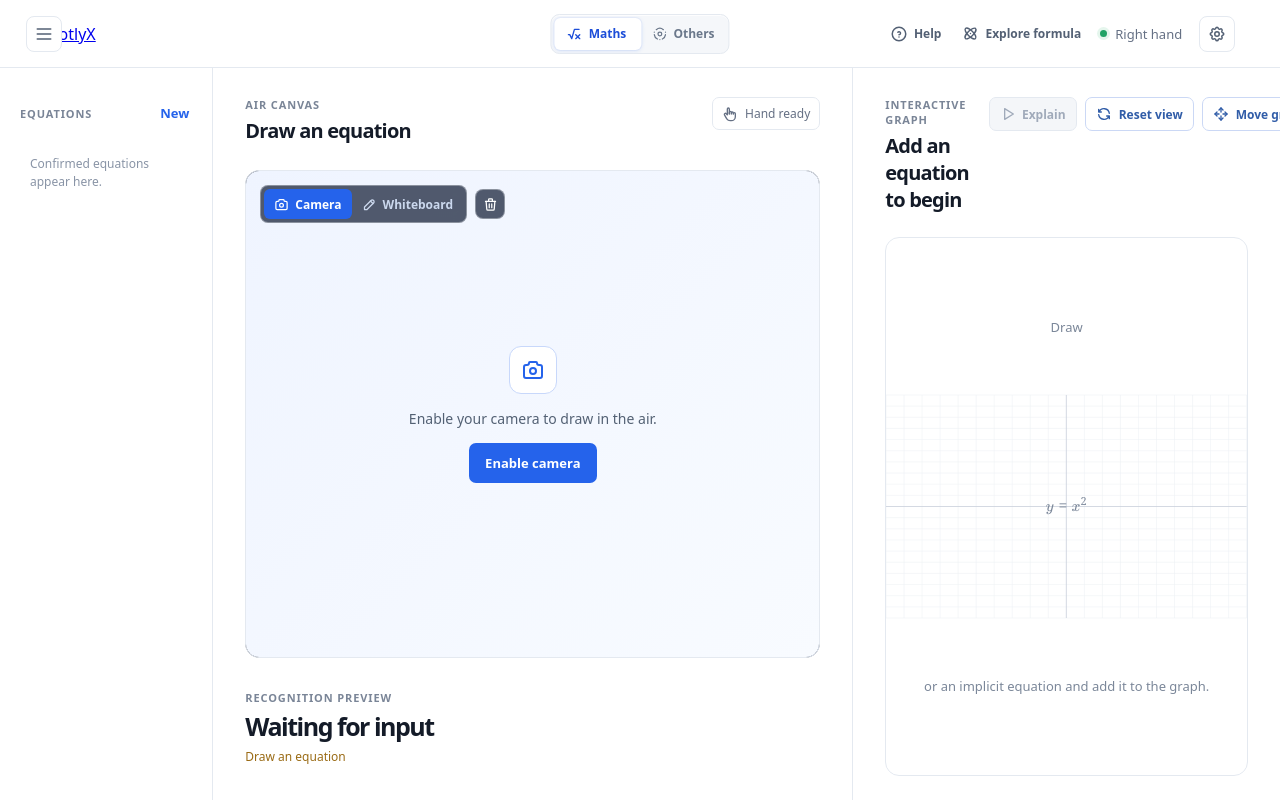
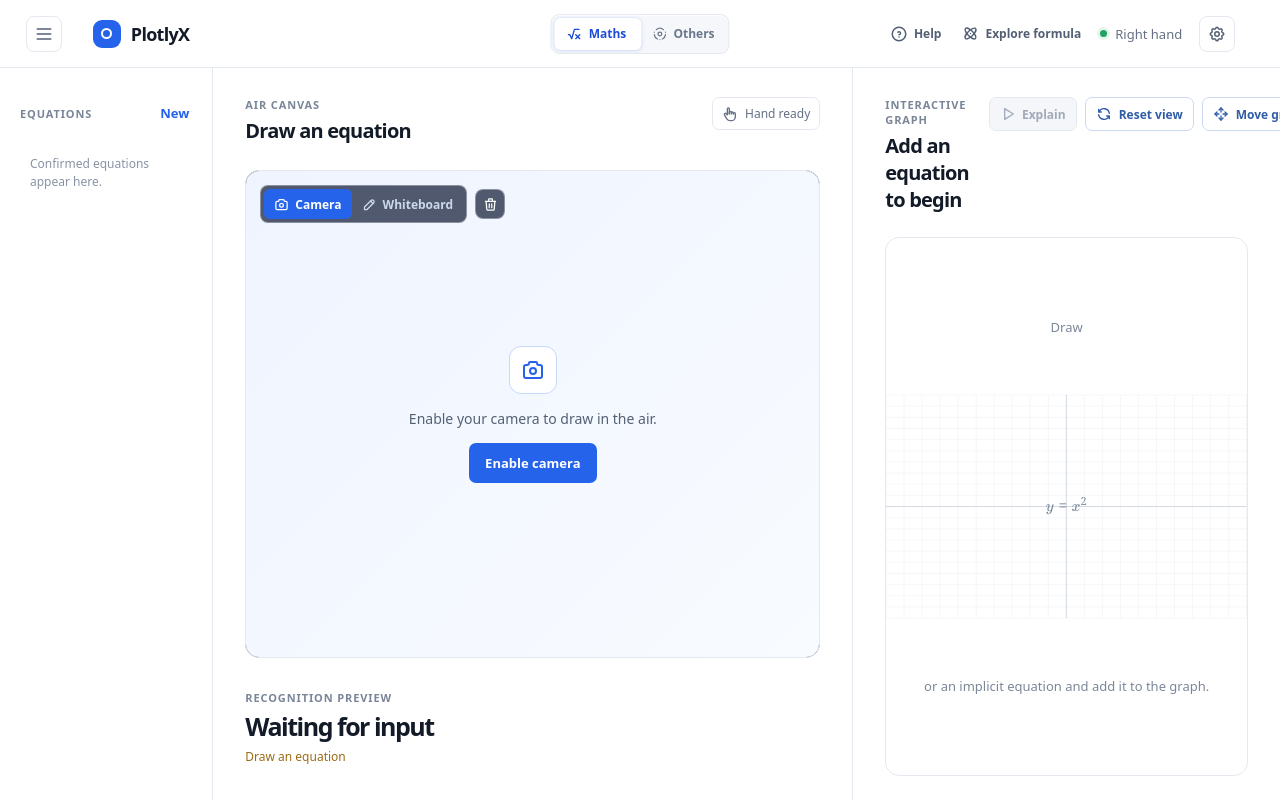
Before and after one commit to Sreeju7733/hackathon, a Next.js app: page / in a window 1280 px wide. Shown: the top 800 px of the page. Built offline with nearby package versions, Linux system fonts and the light colour scheme.

Commit message:
refactor: rename application to PlotlyX and update branding elements

```diff
--- a/app/page.tsx
+++ b/app/page.tsx
@@ -690,7 +690,10 @@ export default function Home() {
         >
           <IconMenu2 size={20} />
         </button>
-        <a href="/" className="logo">
+        <a className="brand" href="#workspace">
+          <span className="brand-mark">
+            <span />
+          </span>
           PlotlyX
         </a>
         <div
```
Also changed, not shown: public/manifest.json.
